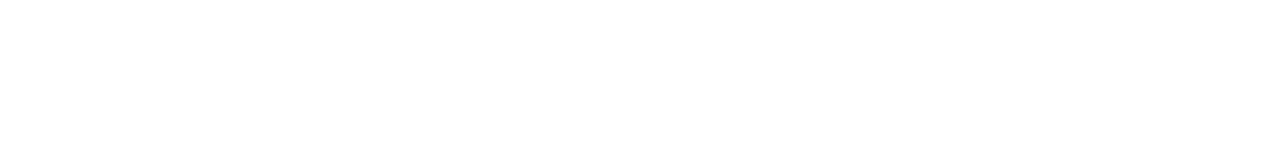
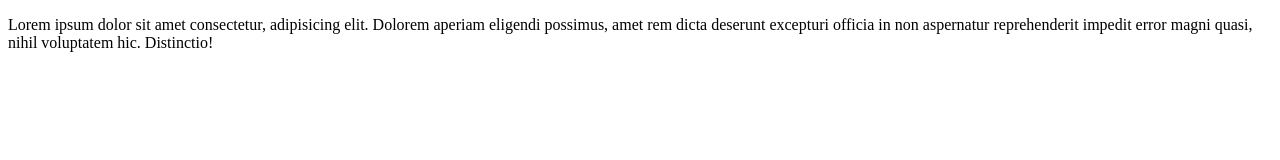
Before and after one commit to romigp25/recap, a plain HTML site: page index.html in a window 1280 px wide. Drawn offline with Linux system fonts and the light colour scheme.

Commit message:
micomentario1

```diff
--- a/index.html
+++ b/index.html
@@ -6,6 +6,6 @@
     <title>Document</title>
 </head>
 <body>
-
+    <p>Lorem ipsum dolor sit amet consectetur, adipisicing elit. Dolorem aperiam eligendi possimus, amet rem dicta deserunt excepturi officia in non aspernatur reprehenderit impedit error magni quasi, nihil voluptatem hic. Distinctio!</p>
 </body>
 </html>
```
